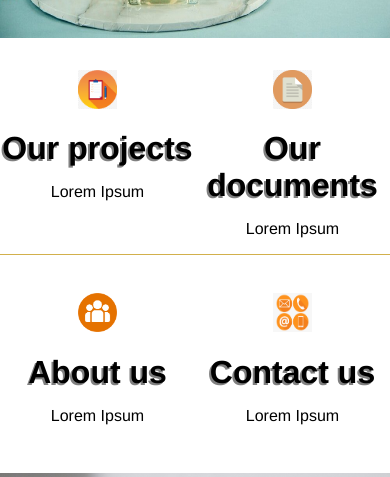
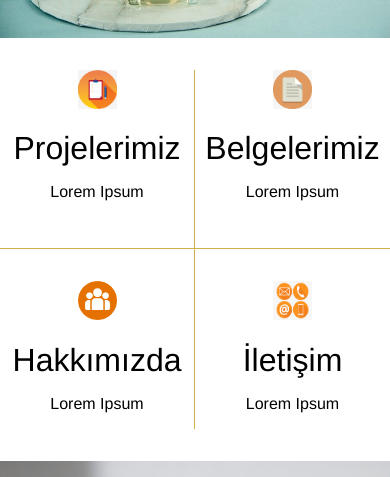
Before and after one commit to albayrakbektas/signes, a Vue app: page / in a window 390 px wide. Shown: the part 806-1283 px from the top of the page. Built offline with nearby package versions, Linux system fonts and the light colour scheme; what vue-flag-icon would draw is missing.

Commit message:
update shortcuts

```diff
--- a/src/components/HomeShortcut.vue
+++ b/src/components/HomeShortcut.vue
@@ -2,7 +2,7 @@
   <router-link :to="img.href">
     <div class="shortcut">
       <img :src="img.src" :alt="img.alt" />
-      <h1>{{ img.title }}</h1>
+      <h1>{{ $t(`${img.title}`) }}</h1>
       <p>{{ img.subTitle }}</p>
     </div>
   </router-link>
@@ -39,8 +39,9 @@ export default {
   }
 }
 h1 {
+  flex-wrap: wrap;
   margin-block-end: 0;
-  text-shadow: -2px 2px #808080;
+  font-weight: normal;
 }
 img {
   height: 10vw;
--- a/src/components/HomeShortcuts.vue
+++ b/src/components/HomeShortcuts.vue
@@ -21,28 +21,28 @@ export default {
         {
           src: require("../assets/shortcuts/project.png"),
           alt: "projects image",
-          title: "Our projects",
+          title: "_PROJECTS",
           subTitle: "Lorem Ipsum",
           href: "/projects",
         },
         {
           src: require("../assets/shortcuts/document.jpg"),
           alt: "document image",
-          title: "Our documents",
+          title: "_DOCUMENTS",
           subTitle: "Lorem Ipsum",
           href: "/documents",
         },
         {
           src: require("../assets/shortcuts/about.png"),
           alt: "about us image",
-          title: "About us",
+          title: "_ABOUT",
           subTitle: "Lorem Ipsum",
           href: "/about",
         },
         {
           src: require("../assets/shortcuts/contact.png"),
           alt: "contact image",
-          title: "Contact us",
+          title: "_CONTACT",
           subTitle: "Lorem Ipsum",
           href: "/contact",
         },
@@ -58,9 +58,7 @@ export default {
     grid-template-columns: repeat(2, 1fr) !important;
     grid-template-rows: repeat(2, 1fr);
   }
-  .\30,
-  .\31,
-  .\32 {
+  .\31 {
     border-right: none !important;
   }
   .\30,
@@ -69,6 +67,7 @@ export default {
   }
   .\32,
   .\33 {
+    padding-top: 2rem;
     align-self: flex-end;
   }
 }
```
